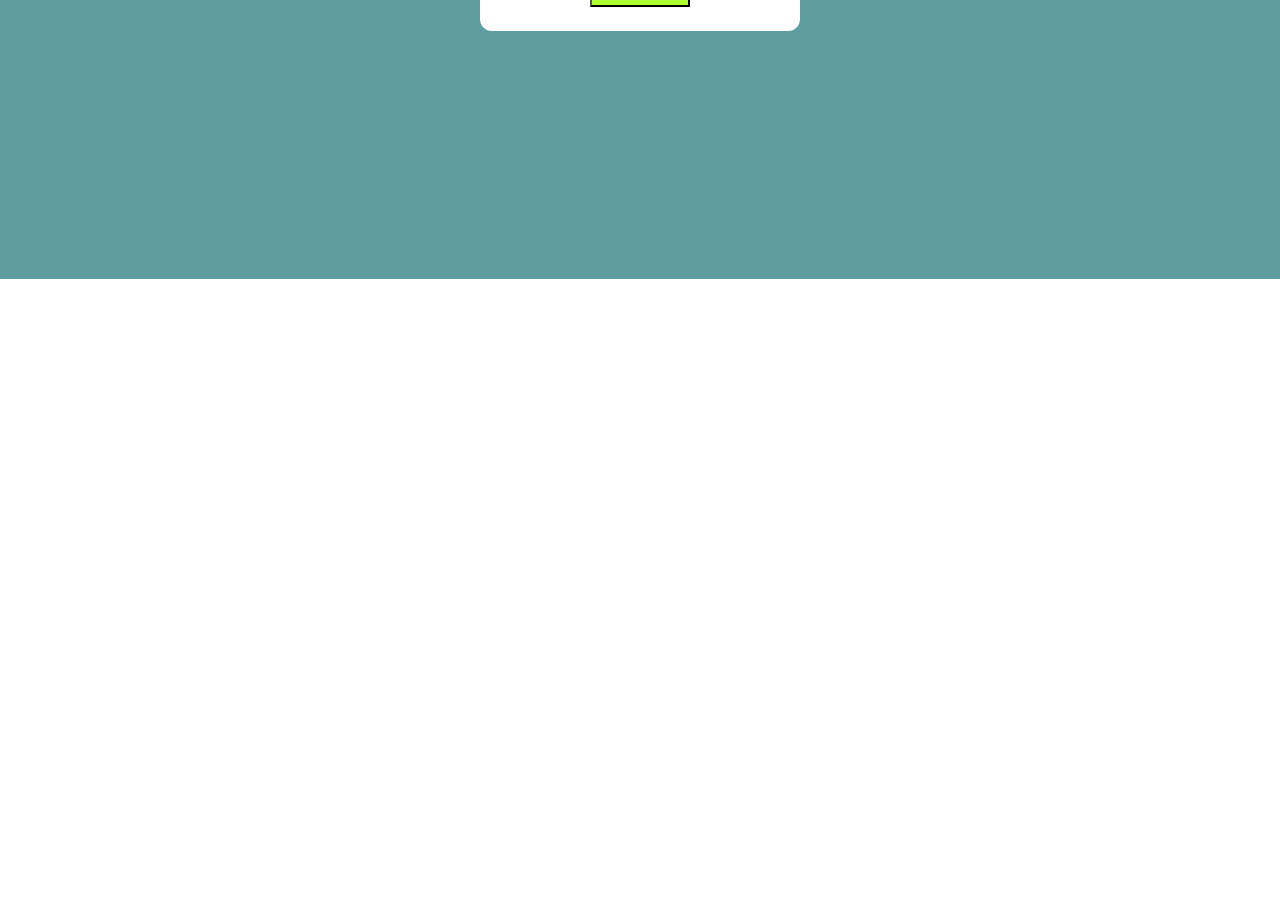
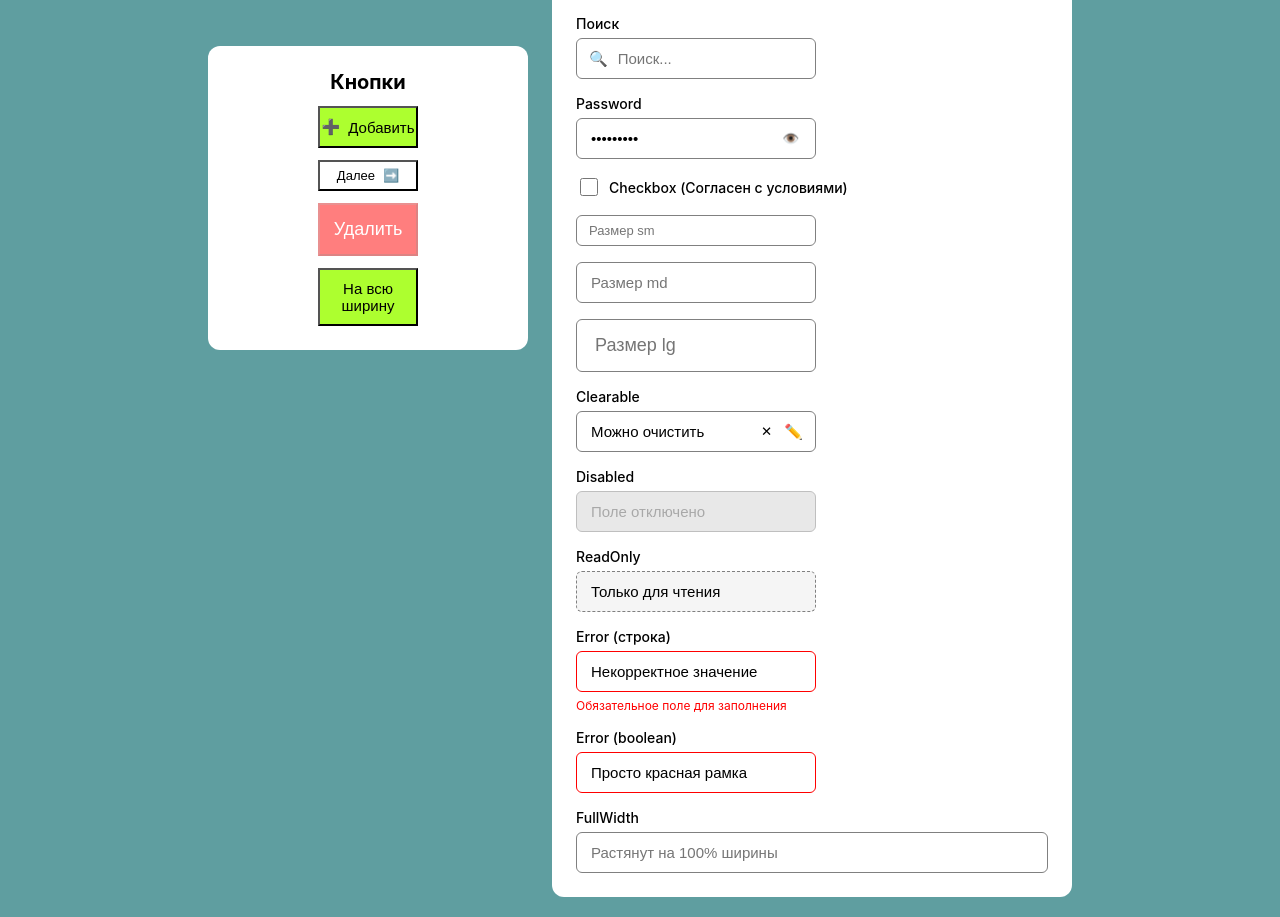
Before and after one commit to zibega/to-do-list, a React (Create React App) app: page / in a window 1280 px wide. Shown: the part 521-1438 px from the top of the page. Before the commit the page ends 800 px from the top, so only its background shows below. Built offline with nearby package versions, Linux system fonts and the light colour scheme.

Commit message:
added input conponents, added inputShow to app.tsx

```diff
--- a/src/App.css
+++ b/src/App.css
@@ -6,6 +6,8 @@
   justify-content: center;
   align-items: center;
   background-color: cadetblue;
+  flex-wrap: wrap;
+  gap: 24px;
 }
 .card {
   background-color: white;
--- a/src/App.tsx
+++ b/src/App.tsx
@@ -1,6 +1,7 @@
 import React, { useRef, useState } from 'react';
 import './App.css';
 import { Button, ButtonProps } from './Components/Button/Button';
+import { InputShow } from './Components/Input/InputShow';
 
 interface ButtonItem extends ButtonProps {
   id: string;
@@ -62,6 +63,7 @@ function App() {
           </Button>
           ))}
       </div>
+      <InputShow />
     </div>
   );
 }
--- /dev/null
+++ b/src/Components/Button/index.ts
@@ -0,0 +1,2 @@
+export { Button } from './Button';
+export type { ButtonProps } from './Button';
--- /dev/null
+++ b/src/Components/Input/Index.ts
@@ -0,0 +1,3 @@
+export { Input } from './Input';
+export type { InputProps } from './Input';
+export { InputShow } from './InputShow';
--- /dev/null
+++ b/src/Components/Input/Input.css
@@ -0,0 +1,127 @@
+.input-field {
+  display: inline-flex;
+  flex-direction: column;
+  gap: 6px;
+  width: 240px;
+}
+
+.input-field--full-width {
+  width: 100%;
+}
+
+.input-field--checkbox {
+  width: auto;
+  flex-direction: row;
+  align-items: center;
+  gap: 8px;
+}
+
+.input-label {
+  font-size: 14px;
+  font-weight: 500;
+  cursor: pointer;
+}
+
+.input-wrapper {
+  display: flex;
+  align-items: center;
+  gap: 8px;
+  box-sizing: border-box;
+}
+
+.input-element {
+  width: 100%;
+  border: none;
+  outline: none;
+  background: transparent;
+  font-size: inherit;
+}
+
+.input-outlined {
+  border: 1px solid gray;
+  border-radius: 6px;
+  background-color: white;
+}
+
+.input-filled {
+  border: none;
+  border-bottom: 2px solid gray;
+  border-radius: 6px 6px 0 0;
+  background-color: lightgray;
+}
+
+.input-underlined {
+  border: none;
+  border-bottom: 2px solid gray;
+  background-color: transparent;
+}
+
+/* Размеры */
+.input-sm {
+  padding: 6px 10px;
+  font-size: 13px;
+}
+
+.input-md {
+  padding: 10px 12px;
+  font-size: 15px;
+}
+
+.input-lg {
+  padding: 14px 16px;
+  font-size: 18px;
+}
+
+.input-wrapper:hover:not(.input-disabled):not(.input-error) {
+  border-color: black;
+}
+
+.input-wrapper:focus-within:not(.input-disabled):not(.input-error) {
+  border-color: blue;
+}
+
+.input-error {
+  border-color: red;
+}
+
+.input-readonly {
+  background-color: whitesmoke;
+  border-style: dashed;
+}
+
+.input-disabled {
+  opacity: 0.5;
+  background-color: lightgray;
+  cursor: not-allowed;
+}
+
+.input-disabled .input-element {
+  cursor: not-allowed;
+}
+
+.input-icon {
+  display: inline-flex;
+  align-items: center;
+}
+
+.input-action-btn {
+  border: none;
+  background: transparent;
+  cursor: pointer;
+  padding: 0 4px;
+}
+
+.input-checkbox {
+  width: 18px;
+  height: 18px;
+  cursor: pointer;
+}
+
+.input-helper {
+  font-size: 12px;
+  color: gray;
+}
+
+.input-helper--error {
+  color: red;
+}
--- /dev/null
+++ b/src/Components/Input/Input.tsx
@@ -0,0 +1,196 @@
+import React, { forwardRef, useId, useRef, useState } from 'react';
+import './Input.css';
+
+export type InputVariant = 'outlined' | 'filled' | 'underlined';
+export type InputSize = 'sm' | 'md' | 'lg';
+
+export interface InputProps
+extends Omit<React.InputHTMLAttributes<HTMLInputElement>, 'size'>{
+variant?: InputVariant;
+size?: InputSize;
+label?: string;
+helperText?: string;
+error?: boolean | string;
+leftIcon?: React.ReactNode;
+rightIcon?: React.ReactNode;
+clearable?: boolean;
+onClear?: ()=> void;
+fullWidth?: boolean;
+}
+
+export const Input = forwardRef<HTMLInputElement, InputProps>(
+(
+{
+variant = 'outlined',
+size = 'md',
+label,
+helperText,
+error = false,
+leftIcon,
+rightIcon,
+clearable = false,
+onClear,
+fullWidth = false,
+disabled = false,
+readOnly = false,
+type = 'text',
+id,
+className = '',
+value,
+defaultValue,
+onChange,
+...props
+},
+ref
+)=>{
+const generatedId = useId();
+const inputId = id || generatedId;
+const localRef = useRef<HTMLInputElement | null>(null);
+const [internalValue, setInternalValue] = useState(defaultValue ?? '');
+const [showPassword, setShowPassword] = useState(false);
+const isControlled = value !== undefined;
+const currentValue = isControlled ? value : internalValue;
+const isCheckbox = type === 'checkbox';
+const isPassword = type === 'password';
+const hasError = Boolean(error);
+const errorMessage = typeof error === 'string' ? error : '';
+const bottomText = errorMessage || helperText;
+const setRefs = (el: HTMLInputElement | null) =>{
+      localRef.current = el;
+      if (typeof ref ==='function'){
+        ref(el);
+      }else if (ref){
+        ref.current = el;
+      }
+    };
+
+    const handleChange = (e: React.ChangeEvent<HTMLInputElement>) =>{
+      if (!isControlled){
+        setInternalValue(e.target.value);
+      }
+      onChange?.(e);
+    };
+
+    const handleClear = () =>{
+      if (!isControlled) {
+        setInternalValue('');
+      }
+      if (onClear){
+        onClear();
+      } else if (onChange && localRef.current){
+        const fakeEvent ={
+          target: {...localRef.current, value:''},
+          currentTarget: {...localRef.current, value:''},
+        } as React.ChangeEvent<HTMLInputElement>;
+        onChange(fakeEvent);
+      }
+      localRef.current?.focus();
+    };
+
+    if (isCheckbox) {
+      return (
+        <div className="input-field input-field--checkbox">
+          <input
+            ref={setRefs}
+            id={inputId}
+            type="checkbox"
+            disabled={disabled}
+            readOnly={readOnly}
+            className={`input-checkbox ${className}`}
+            onChange={onChange}
+            value={value}
+            defaultValue={defaultValue}
+            {...props}
+          />
+          {label && (
+            <label htmlFor={inputId} className="input-label">
+              {label}
+            </label>
+          )}
+        </div>
+      );
+    }
+    const fieldClasses = [
+      'input-field',
+      fullWidth ? 'input-field--full-width' : '',
+    ]
+      .filter(Boolean)
+      .join(' ');
+
+    const wrapperClasses = [
+      'input-wrapper',
+      `input-${variant}`,
+      `input-${size}`,
+      hasError ? 'input-error':'',
+      disabled ? 'input-disabled':'',
+      readOnly ? 'input-readonly':'',
+      className,
+    ]
+      .filter(Boolean)
+      .join(' ');
+
+    const showClearBtn =
+      clearable &&
+      !disabled &&
+      !readOnly &&
+      String(currentValue).length > 0;
+
+    return(
+      <div className={fieldClasses}>
+        {label &&(
+          <label htmlFor={inputId} className="input-label">
+            {label}
+          </label>
+        )}
+        <div className={wrapperClasses}>
+          {leftIcon && <span className="input-icon">{leftIcon}</span>}
+          <input
+            ref={setRefs}
+            id={inputId}
+            type={isPassword && showPassword ? 'text' : type}
+            className="input-element"
+            disabled={disabled}
+            readOnly={readOnly}
+            aria-invalid={hasError || undefined}
+            value={isControlled ? value : internalValue}
+            onChange={handleChange}
+            {...props}
+          />
+          {showClearBtn &&(
+            <button
+              type="button"
+              className="input-action-btn"
+              onClick={handleClear}
+              aria-label="Очистить поле"
+            >
+              ✕
+            </button>
+          )}
+          {isPassword &&(
+            <button
+              type="button"
+              className="input-action-btn"
+              disabled={disabled}
+              onClick={() => setShowPassword(!showPassword)}
+              aria-label={showPassword?'Скрыть пароль':'Показать пароль'}
+            >
+              {showPassword ?'🙈':'👁️'}
+            </button>
+          )}
+
+          {rightIcon && <span className="input-icon">{rightIcon}</span>}
+        </div>
+
+        {bottomText && (
+          <span
+            className={`input-helper ${hasError ?'input-helper--error':''}`}
+          >
+            {bottomText}
+          </span>
+        )}
+      </div>
+    );
+  }
+);
+
+Input.displayName = 'Input';
--- /dev/null
+++ b/src/Components/Input/InputShow.tsx
@@ -0,0 +1,84 @@
+import React, { useState } from 'react';
+import { Input } from './Input';
+
+export function InputShow() {
+  const [clearableText, setClearableText] = useState('Можно очистить');
+  const [searchText, setSearchText] = useState('');
+
+  return(
+    <div
+      style={{
+        backgroundColor: 'white',
+        padding: 24,
+        borderRadius: 12,
+        width: 520,
+        maxWidth: '100%',
+        boxSizing: 'border-box',
+        display: 'flex',
+        flexDirection: 'column',
+        gap: 16,
+      }}
+    >
+      <h2 style={{ margin: 0, textAlign: 'center' }}>Все варианты Input</h2>
+
+
+      <Input variant="outlined" placeholder="Outlined (по умолчанию)" />
+      <Input variant="filled" placeholder="Filled вариант" />
+      <Input variant="underlined" placeholder="Underlined вариант" />
+
+      <Input type="text" label="Текст (with label)" placeholder="Введите текст" />
+      <Input type="number" label="Номер" placeholder="Введите число" />
+      <Input
+        type="email"
+        label="Email"
+        placeholder="example@mail.com"
+        leftIcon="✉️"
+        helperText="Мы не передаём ваш email третьим лицам"
+      />
+      <Input
+        type="search"
+        label="Поиск"
+        placeholder="Поиск..."
+        leftIcon="🔍"
+        clearable
+        value={searchText}
+        onChange={(e) =>setSearchText(e.target.value)}
+        onClear={() =>setSearchText('')}
+      />
+      <Input
+        type="password"
+        label="Password"
+        placeholder="Введите пароль"
+        defaultValue="secret123"
+      />
+      <Input type="checkbox" label="Checkbox (Согласен с условиями)" />
+
+      <Input size="sm" placeholder="Размер sm" />
+      <Input size="md" placeholder="Размер md" />
+      <Input size="lg" placeholder="Размер lg" />
+
+      <Input
+        label="Clearable"
+        clearable
+        value={clearableText}
+        onChange={(e) =>setClearableText(e.target.value)}
+        onClear={() =>setClearableText('')}
+        rightIcon="✏️"
+      />
+      <Input label="Disabled" disabled value="Поле отключено" />
+      <Input label="ReadOnly" readOnly defaultValue="Только для чтения" />
+      <Input
+        label="Error (строка)"
+        error="Обязательное поле для заполнения"
+        helperText="Этот текст скрыт"
+        defaultValue="Некорректное значение"
+      />
+      <Input label="Error (boolean)" error defaultValue="Просто красная рамка" />
+      <Input
+        label="FullWidth"
+        fullWidth
+        placeholder="Растянут на 100% ширины"
+      />
+    </div>
+  );
+}
```
